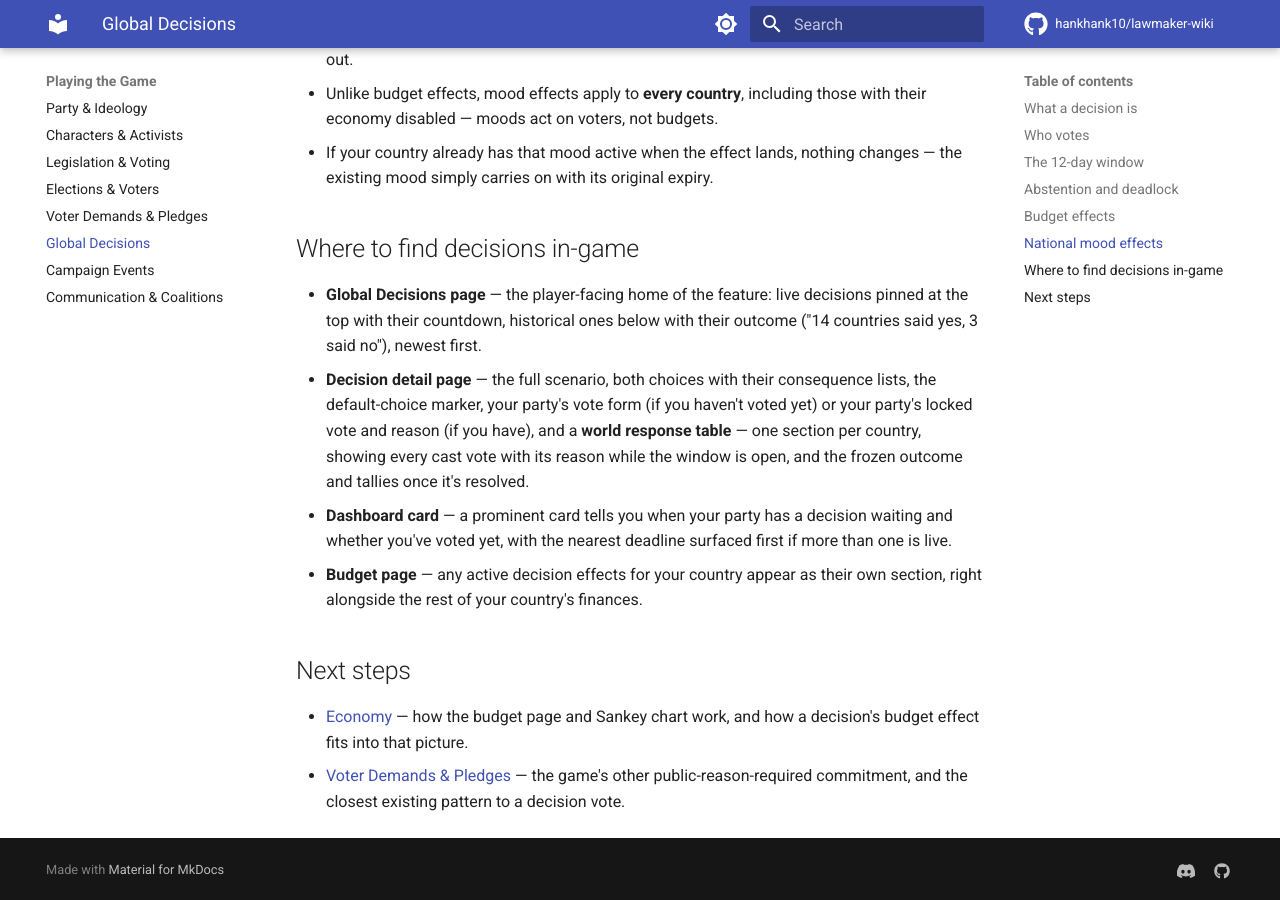
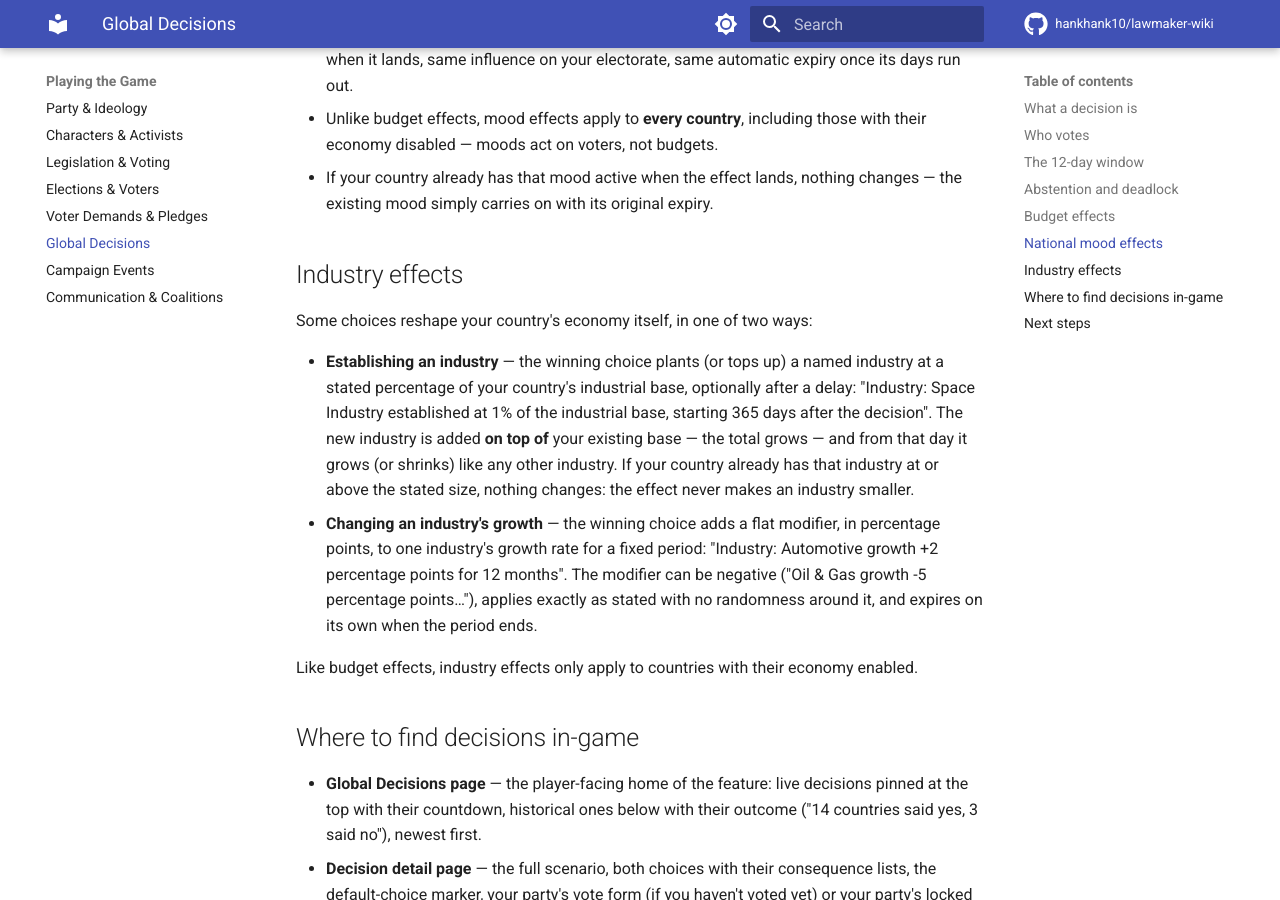
Before and after one commit to hankhank10/lawmaker-wiki, an MkDocs documentation site: the page built from docs/gameplay/global-decisions.md, in a window 1280 px wide and 900 px high, scrolled down 2635 px. Built offline with MkDocs 1.6.1 and Material for MkDocs 9.7.7, drawn with Linux system fonts in a browser that asks for light colours; comment, search, counter and statistics services are not loaded; some of the changed text lies outside the part shown.

Commit message:
📝 Sync from private repo
Auto-synced from hankhank10/lawmaker/game-manual

```diff
--- a/docs/gameplay/global-decisions.md
+++ b/docs/gameplay/global-decisions.md
@@ -11,10 +11,11 @@ that vote themselves into them.
 A global decision is triggered centrally — you'll see it appear for your country with no
 warning — and it always has exactly **two choices**. Each choice comes with a short list of
 consequences: some are pure flavour ("we'll be seen as a humanitarian leader"), and some are
-programmatic — a real budget effect that shows up on your country's books, or a national
-mood your country gains, once the decision resolves. Effect-bearing consequences are marked
-with a chip (**budget impact** or **national mood**) so you can see at a glance which choice
-actually does something.
+programmatic — a real budget effect that shows up on your country's books, a national
+mood your country gains, or a change to one of your country's industries, once the decision
+resolves. Effect-bearing consequences are marked with a chip (**budget impact**,
+**national mood** or **industry**) so you can see at a glance which choice actually does
+something.
 
 One of the two choices is always marked as the **default** — the one that wins automatically
 if your country can't produce a clear winner (see [Abstention and deadlock](#abstention-and-deadlock)
@@ -102,6 +103,25 @@ grants a **national mood** for a fixed number of days.
 - If your country already has that mood active when the effect lands, nothing changes — the
   existing mood simply carries on with its original expiry.
 
+## Industry effects
+
+Some choices reshape your country's economy itself, in one of two ways:
+
+- **Establishing an industry** — the winning choice plants (or tops up) a named industry at a
+  stated percentage of your country's industrial base, optionally after a delay: "Industry:
+  Space Industry established at 1% of the industrial base, starting 365 days after the
+  decision". The new industry is added **on top of** your existing base — the total grows —
+  and from that day it grows (or shrinks) like any other industry. If your country already
+  has that industry at or above the stated size, nothing changes: the effect never makes an
+  industry smaller.
+- **Changing an industry's growth** — the winning choice adds a flat modifier, in percentage
+  points, to one industry's growth rate for a fixed period: "Industry: Automotive growth +2
+  percentage points for 12 months". The modifier can be negative ("Oil & Gas growth -5
+  percentage points…"), applies exactly as stated with no randomness around it, and expires
+  on its own when the period ends.
+
+Like budget effects, industry effects only apply to countries with their economy enabled.
+
 ## Where to find decisions in-game
 
 - **Global Decisions page** — the player-facing home of the feature: live decisions pinned at
```
